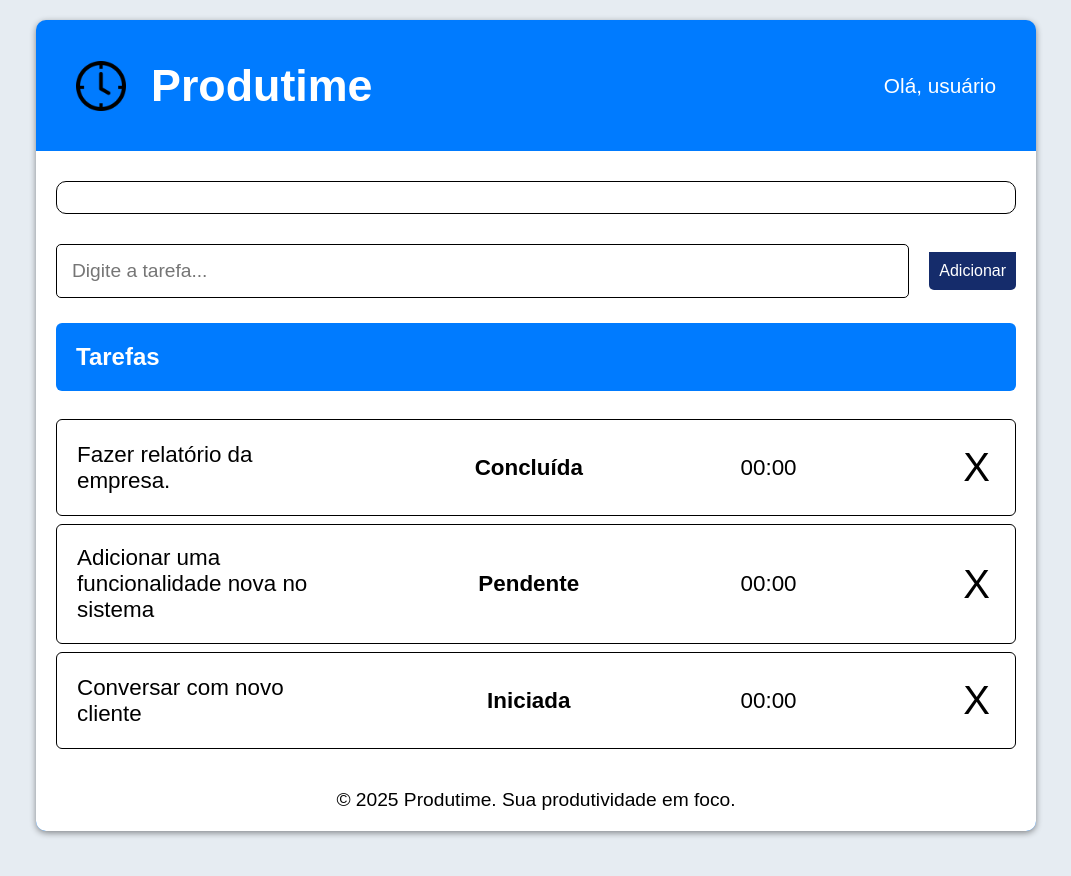
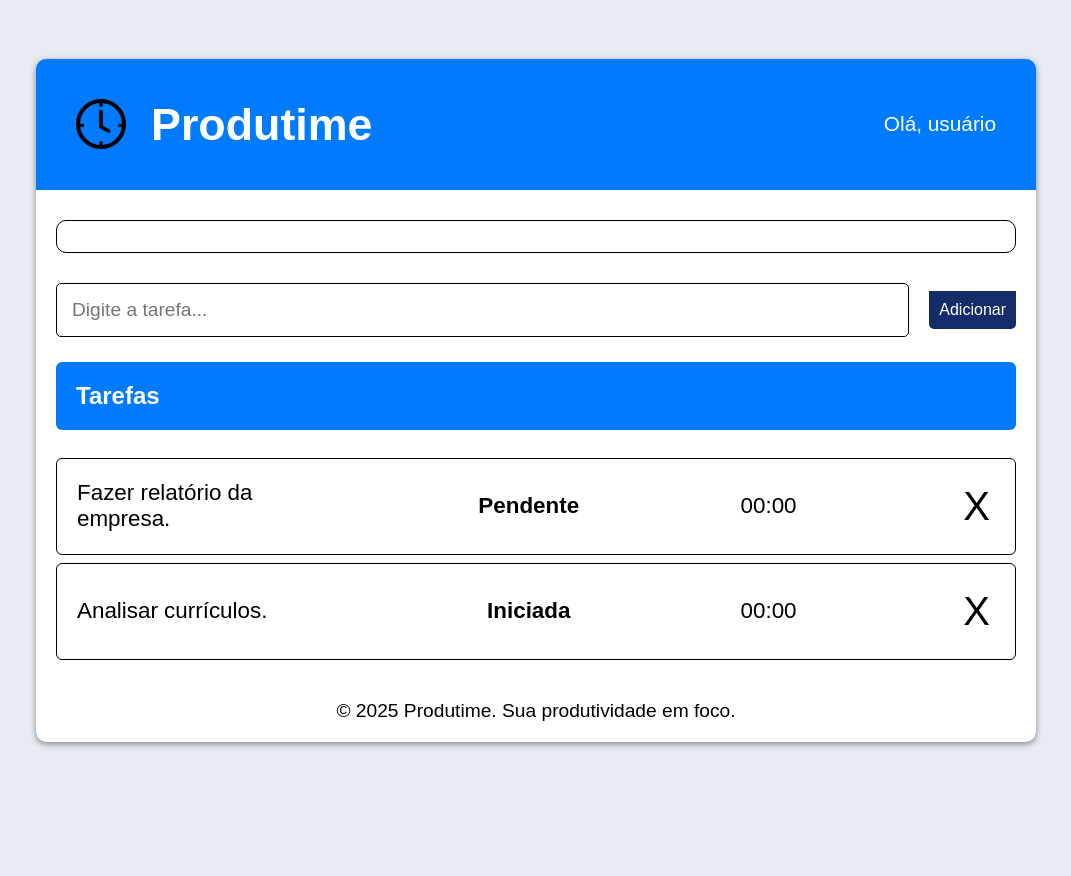
Before and after one commit to GRodrigues10/produtime-reactjs, a React (Vite) app: page /produtime-reactjs/home in a window 1280 px wide. Shown: the top 876 px of the page, without its empty margins (104-1175 px from the left). After the commit the page ends 800 px from the top, so only its background shows below. Built offline with nearby package versions, Linux system fonts and the light colour scheme.

Commit message:
correção no design

```diff
--- a/src/pages/Home/ProdutimeHome.jsx
+++ b/src/pages/Home/ProdutimeHome.jsx
@@ -11,18 +11,13 @@ function ProdutimeHome() {
   const [tasks, setTasks] = useState([
     {
       id: v4(),
-      status: "Concluída",
+      status: "Pendente",
       text: "Fazer relatório da empresa.",
     },
     {
       id: v4(),
-      status: "Pendente",
-      text: "Adicionar uma funcionalidade nova no sistema",
-    },
-    {
-      id: v4(),
       status: "Iniciada",
-      text: "Conversar com novo cliente",
+      text: "Analisar currículos.",
     },
   ]);
 
```
